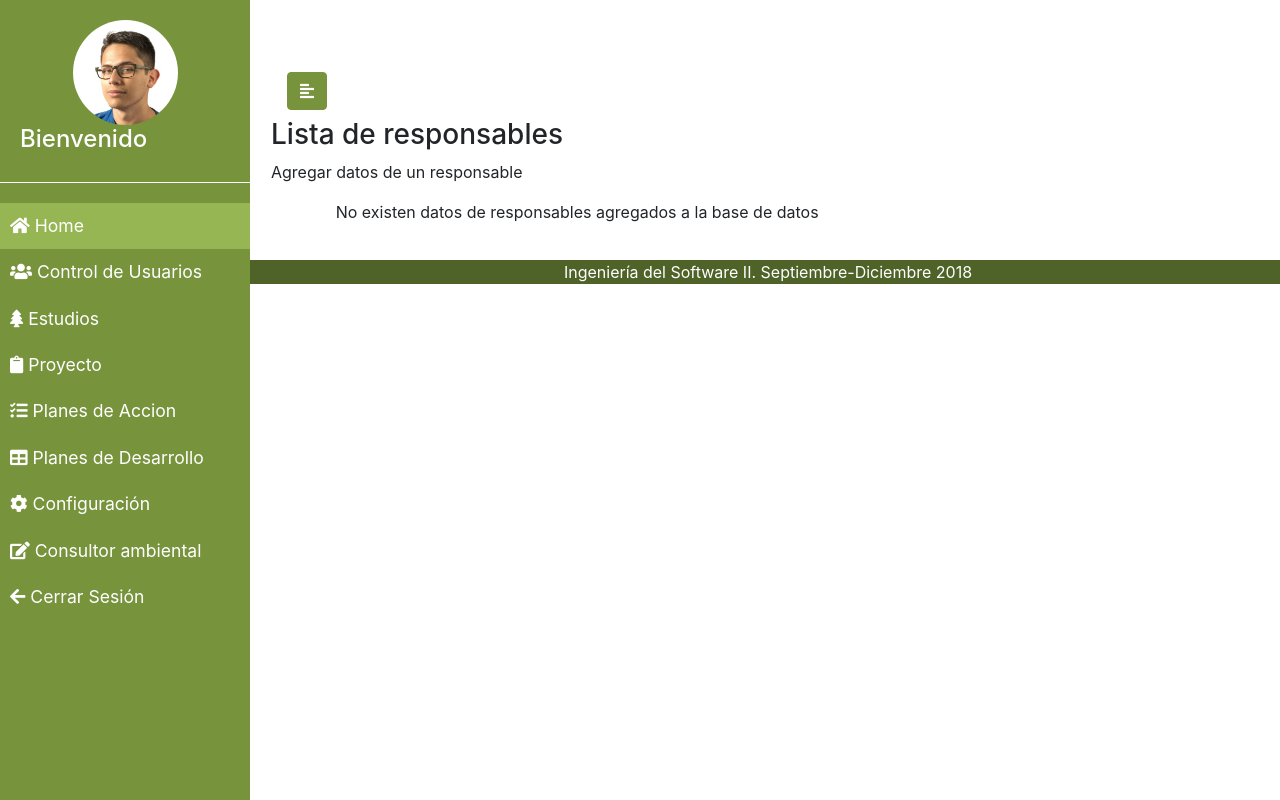
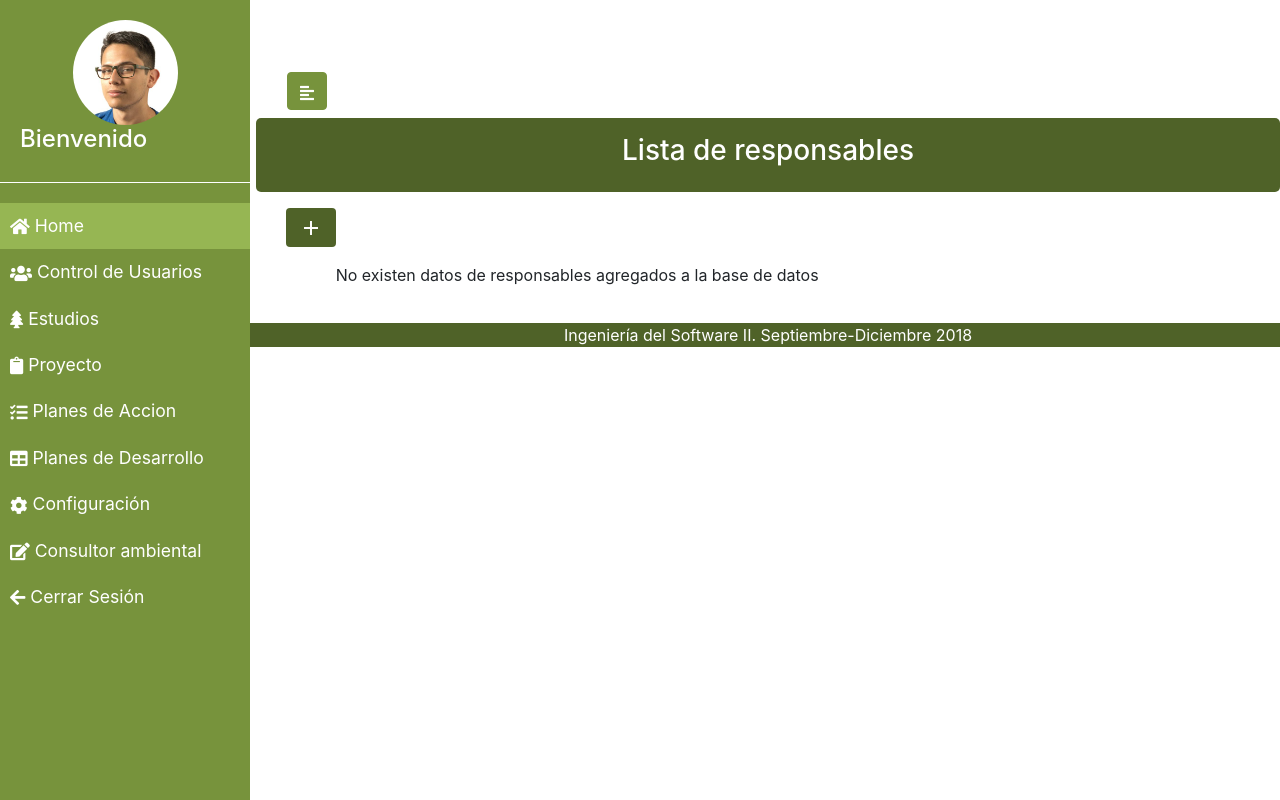
Before and after one commit to german1608/EIA_CI4712, a Django app: page /consultor-crud/responsables/ in a window 1280 px wide. Run offline with Django 3.2, Linux system fonts and the light colour scheme; data that the repository does not hold is empty; some libraries are stand-ins or nearby versions.

Commit message:
Se modifido las vistas de detalles y lista de los responsables de un proyecto. Se puso el boton de agregar y el fondo centrado verde.

```diff
--- a/eia_app/templates/eia_app/responsables/list.html
+++ b/eia_app/templates/eia_app/responsables/list.html
@@ -1,19 +1,20 @@
 {% extends 'base.html' %}
 {% load static %}
 {% block css %}
+<link rel="stylesheet" type="text/css" href="{% static 'configuracion/css/configuracion_main.css' %}">
 <link rel="stylesheet" href="{% static 'css/jquery.dataTables.css' %}">
 {% endblock %}
 
 {% block content %}
-
-
-<div class="wrap">
+<div class="row p-3 justify-content-center mb-3 titulo all-rounded">
+		<div class="col-md-9 col-sm-11 text-center">
         <h3>Lista de responsables</h3>
-        <p>
-            <a id="add" href="{% url "consultor-crud:nuevo-responsable" %}">Agregar datos de un responsable</a>
-        </p>
-</div>
-
+		</div>
+</div><p>
+    <div class="col-md-1">
+        <a id ="add" class="btn rounded btn-crud" href="{% url 'consultor-crud:nuevo-responsable' %}"><i class="material-icons">add</i></a>
+  </div>
+</p>
 <div class="container" style="width:90% !important">
   {%if object_list.count > 0%}
   <table id="responsable" class="display">
```
Also changed, not shown: eia_app/templates/eia_app/responsables/detail.html (+6 -1 lines).
